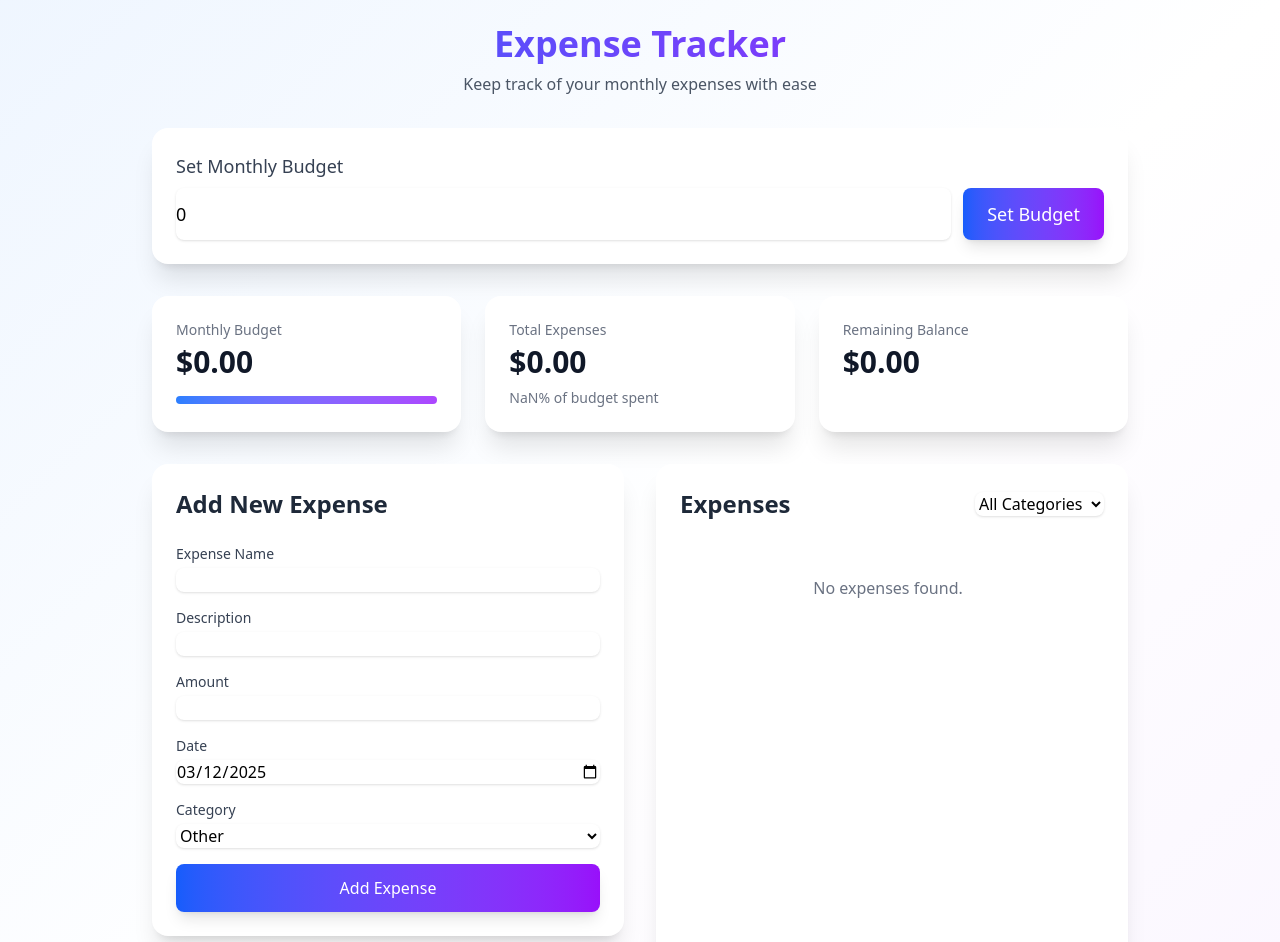
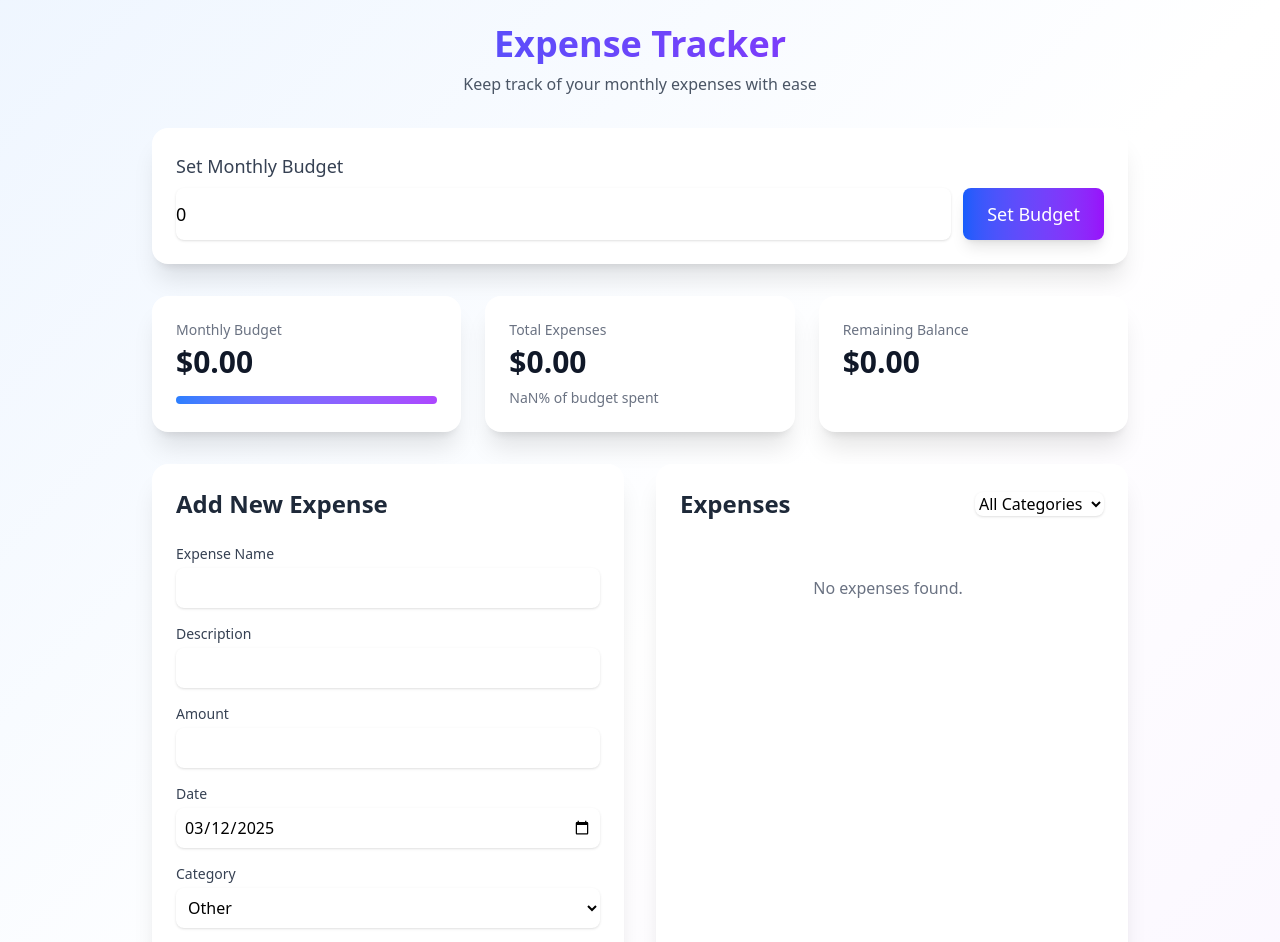
Before and after one commit to tirth2864/expense_tracker, a React (Vite) app: page / in a window 1280 px wide. Shown: the top 942 px of the page. Built offline with nearby package versions, Linux system fonts and the light colour scheme.

Commit message:
UI Changes

```diff
--- a/src/components/BudgetForm.tsx
+++ b/src/components/BudgetForm.tsx
@@ -34,7 +34,7 @@ export const BudgetForm: React.FC<BudgetFormProps> = ({ onSubmit, currentBudget
             id="budget"
             value={amount}
             onChange={(e) => setAmount(e.target.value)}
-            className="flex-1 rounded-lg border-gray-200 shadow-sm focus:border-blue-500 focus:ring-blue-500 text-lg"
+            className="flex-1 py-2 rounded-lg border-gray-200 shadow-sm focus:border-blue-500 focus:ring-blue-500 text-lg"
             placeholder="Enter amount"
             min="0"
             step="0.01"
--- a/src/components/ExpenseForm.tsx
+++ b/src/components/ExpenseForm.tsx
@@ -47,7 +47,7 @@ export const ExpenseForm: React.FC<ExpenseFormProps> = ({ onSubmit, categories }
           id="name"
           value={expense.name}
           onChange={(e) => setExpense({ ...expense, name: e.target.value })}
-          className="w-full rounded-lg border-gray-200 shadow-sm focus:border-blue-500 focus:ring-blue-500"
+          className="w-full p-2 rounded-lg border-gray-200 shadow-sm focus:border-blue-500 focus:ring-blue-500"
           required
         />
       </div>
@@ -61,7 +61,7 @@ export const ExpenseForm: React.FC<ExpenseFormProps> = ({ onSubmit, categories }
           id="name"
           value={expense.description}
           onChange={(e) => setExpense({ ...expense, description: e.target.value })}
-          className="w-full rounded-lg border-gray-200 shadow-sm focus:border-blue-500 focus:ring-blue-500"
+          className="w-full p-2 rounded-lg border-gray-200 shadow-sm focus:border-blue-500 focus:ring-blue-500"
           required
         />
       </div>
@@ -75,7 +75,7 @@ export const ExpenseForm: React.FC<ExpenseFormProps> = ({ onSubmit, categories }
           id="amount"
           value={expense.amount}
           onChange={(e) => setExpense({ ...expense, amount: e.target.value })}
-          className="w-full rounded-lg border-gray-200 shadow-sm focus:border-blue-500 focus:ring-blue-500"
+          className="w-full p-2 rounded-lg border-gray-200 shadow-sm focus:border-blue-500 focus:ring-blue-500"
           min="0"
           step="0.01"
           required
@@ -91,7 +91,7 @@ export const ExpenseForm: React.FC<ExpenseFormProps> = ({ onSubmit, categories }
           id="date"
           value={expense.date}
           onChange={(e) => setExpense({ ...expense, date: e.target.value })}
-          className="w-full rounded-lg border-gray-200 shadow-sm focus:border-blue-500 focus:ring-blue-500"
+          className="w-full p-2 rounded-lg border-gray-200 shadow-sm focus:border-blue-500 focus:ring-blue-500"
           required
         />
       </div>
@@ -104,7 +104,7 @@ export const ExpenseForm: React.FC<ExpenseFormProps> = ({ onSubmit, categories }
           id="category"
           value={expense.category}
           onChange={(e) => setExpense({ ...expense, category: e.target.value })}
-          className="w-full rounded-lg border-gray-200 shadow-sm focus:border-blue-500 focus:ring-blue-500"
+          className="w-full p-2 rounded-lg border-gray-200 shadow-sm focus:border-blue-500 focus:ring-blue-500"
         >
           {categories.map((category) => (
             <option key={category} value={category}>
```
